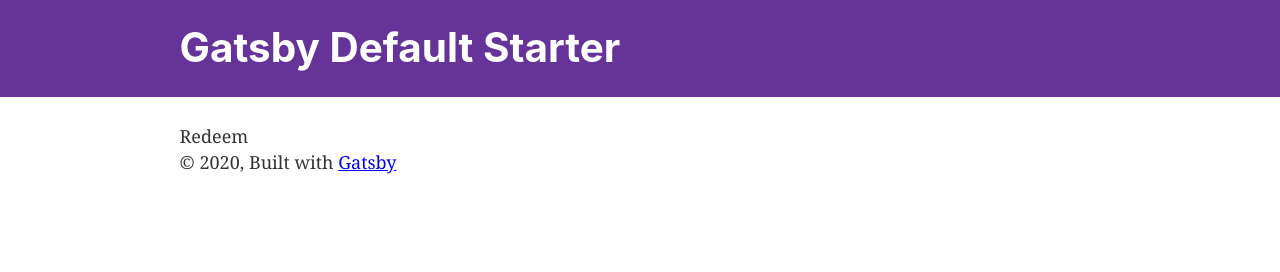
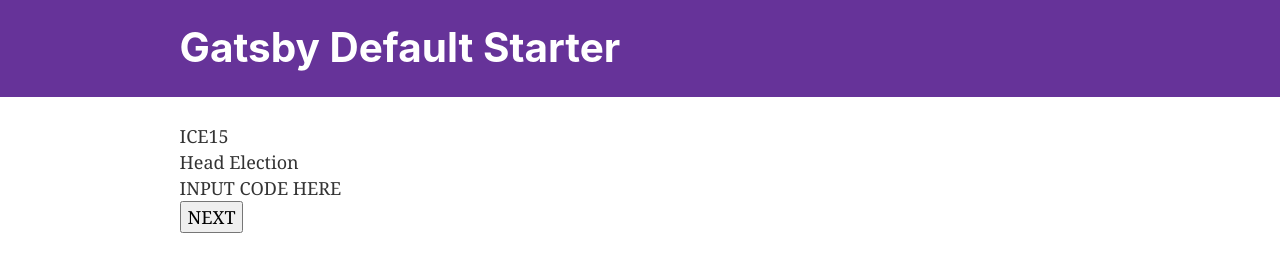
Before and after one commit to infi-axis/ice15, a Gatsby site: page / in a window 1280 px wide. Built offline with nearby package versions, Linux system fonts and the light colour scheme; Gatsby itself is replaced by a stand-in of ours.

Commit message:
feat: User pages

```diff
--- a/src/components/layout.js
+++ b/src/components/layout.js
@@ -34,11 +34,6 @@
         }}
       >
         <main>{children}</main>
-        <footer>
-          © {new Date().getFullYear()}, Built with
-          {` `}
-          <a href="https://www.gatsbyjs.org">Gatsby</a>
-        </footer>
       </div>
     </>
   )
--- a/src/pages/index.js
+++ b/src/pages/index.js
@@ -1,10 +1,18 @@
 import React from "react"
-
+import { Link } from "gatsby"
+import styled from "styled-components"
 import Layout from "../components/layout"
 
 const IndexPage = () => (
   <Layout>
-    <div>Redeem</div>
+    <div>
+      <div>ICE15</div>
+      <div>Head Election</div>
+    </div>
+    <div>INPUT CODE HERE</div>
+    <Link to="/selection/">
+      <button>NEXT</button>
+    </Link>
   </Layout>
 )
 
```
Also changed, not shown: src/pages/farewell.js (added, +7 -0 lines), src/pages/selection.js (added, +7 -0 lines), src/pages/using-typescript.tsx (deleted, +0 -34 lines).
